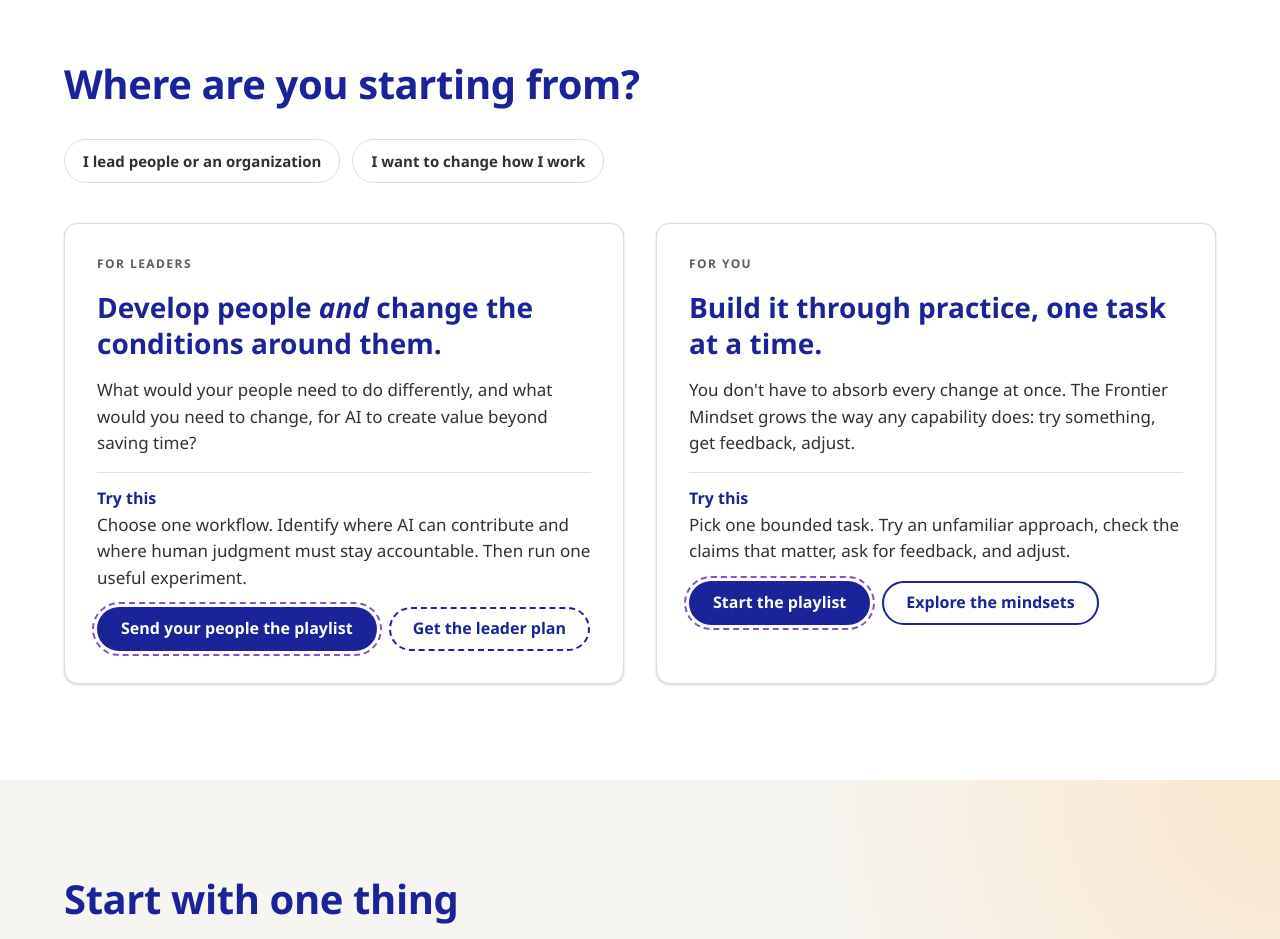
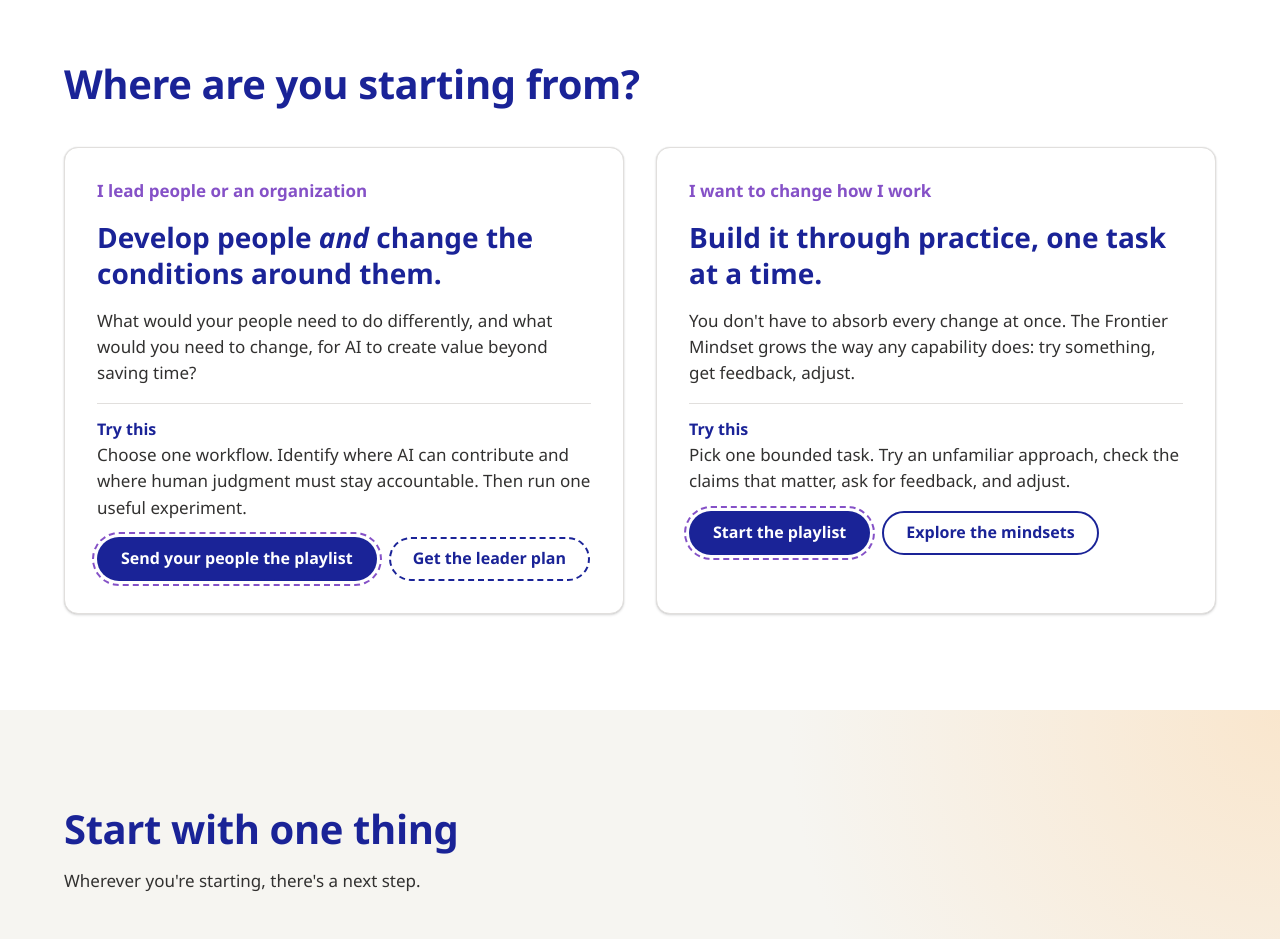
Before and after one commit to wbnations/TheFrontierMindsetLab, a plain HTML site: page landing-prototype/index.html in a window 1280 px wide. Shown: the part 3160-4099 px from the top of the page. Drawn offline with Linux system fonts and the light colour scheme.

Commit message:
Turn the path chips into card headings
The two chips only scrolled to the cards directly below them, so use
their wording as the card headings instead of the "For leaders" /
"For you" eyebrows. Update the handover report to match.

Co-Authored-By: Claude Opus 5.5 <noreply@anthropic.com>
Claude-Session: https://claude.ai/code/session_01GCUFs6FB9NgmdCuUcioMqL

```diff
--- a/landing-prototype/index.html
+++ b/landing-prototype/index.html
@@ -193,13 +193,9 @@
       <div class="block-heading">
         <h2 id="paths-title">Where are you starting from?</h2>
       </div>
-      <div class="chooser">
-        <a class="btn chip" href="#leaders">I lead people or an organization</a>
-        <a class="btn chip" href="#individuals">I want to change how I work</a>
-      </div>
       <div class="layout layout--cols-2">
         <div class="card" id="leaders">
-          <p class="eyebrow">For leaders</p>
+          <h3 class="path-title">I lead people or an organization</h3>
           <p class="statement">Develop people <em>and</em> change the conditions around them.</p>
           <p>What would your people need to do differently, and what would you need to change, for AI to create value beyond saving time?</p>
           <div class="try-this">
@@ -212,7 +208,7 @@
           </div>
         </div>
         <div class="card" id="individuals">
-          <p class="eyebrow">For you</p>
+          <h3 class="path-title">I want to change how I work</h3>
           <p class="statement">Build it through practice, one task at a time.</p>
           <p>You don't have to absorb every change at once. The Frontier Mindset grows the way any capability does: try something, get feedback, adjust.</p>
           <div class="try-this">
--- a/landing-prototype/styles.css
+++ b/landing-prototype/styles.css
@@ -653,11 +653,12 @@ img {
 }
 
 /* Choose your path */
-.chooser {
-  display: flex;
-  flex-wrap: wrap;
-  gap: 12px;
-  margin: -8px 0 40px;
+/* Card heading answers "Where are you starting from?" */
+.path-title {
+  color: var(--purple);
+  font-size: 17px;
+  font-weight: 600;
+  line-height: 1.35;
 }
 
 .paths .card {
```
Also changed, not shown: landing-prototype/HANDOVER.md (+3 -3 lines).
